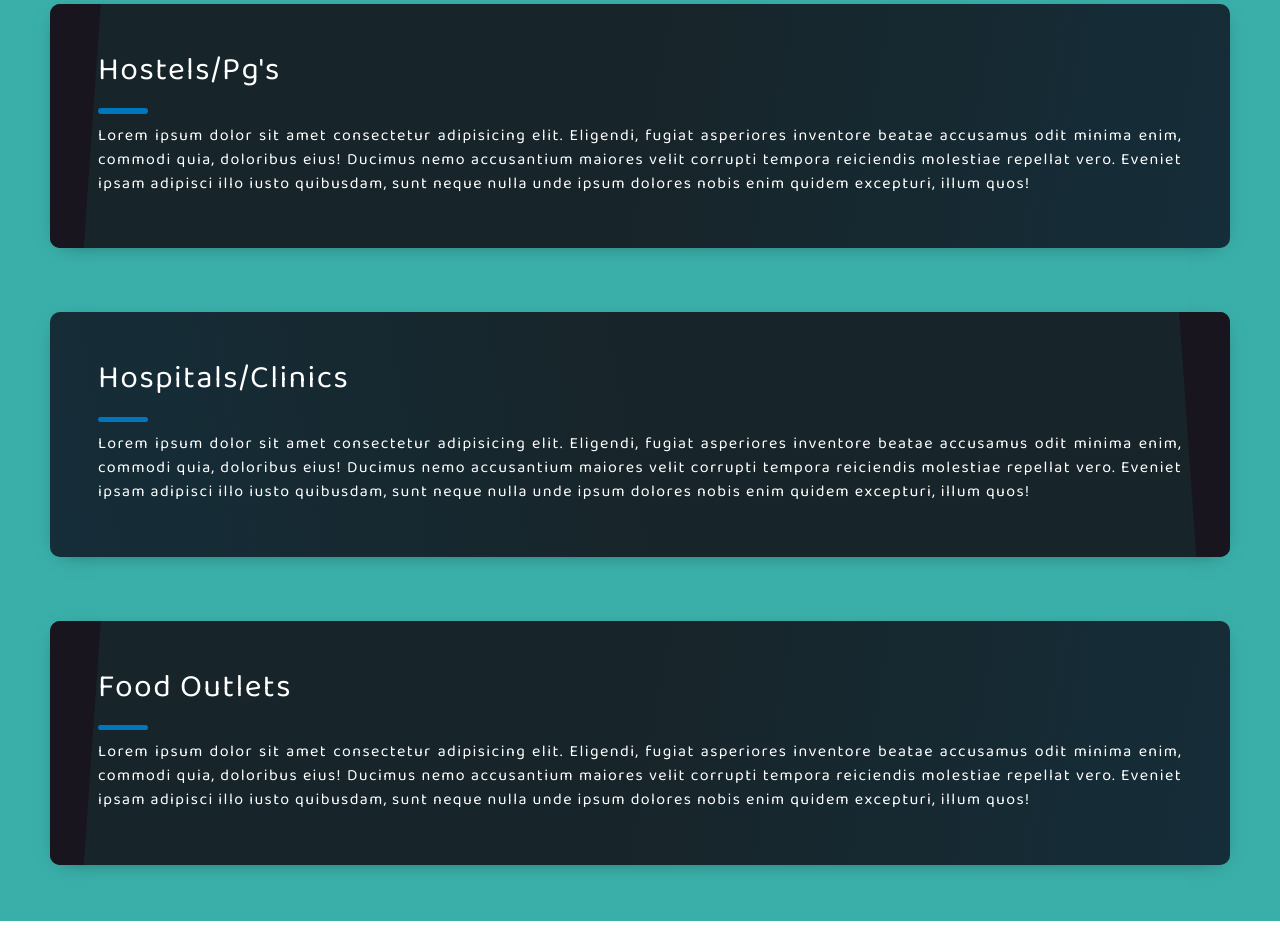
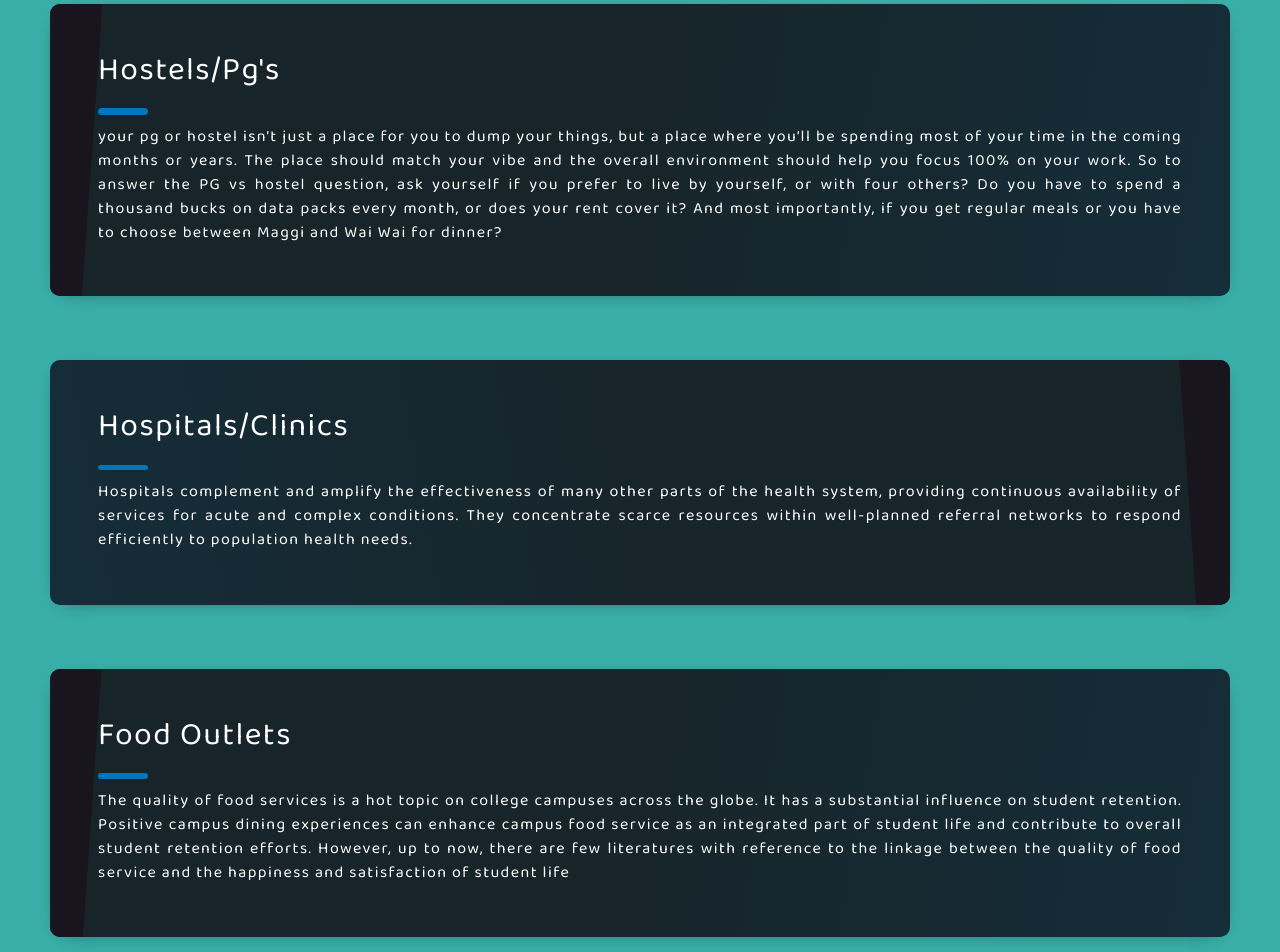
Before and after one commit to sahilkr7m/college-buddy, a React (Create React App) app in the folder college_buddy_frontend/: page / in a window 1280 px wide. Shown: the part 220-1172 px from the top of the page. Before the commit the page ends 1141 px from the top, so only its background shows below. Built offline with nearby package versions, Linux system fonts and the light colour scheme.

Commit message:
home_page_corrected

```diff
--- a/college_buddy_frontend/src/components/Home.js
+++ b/college_buddy_frontend/src/components/Home.js
@@ -1,6 +1,6 @@
-import React from 'react'
-import { Link } from 'react-router-dom'
-import '../home.scss'
+import React from "react";
+import { Link } from "react-router-dom";
+import "../home.scss";
 function Home() {
   return (
     <div>
@@ -11,33 +11,62 @@ function Home() {
         <br></br>
         <div class="container py-4">
           <article class="postcard dark blue">
-
             <div class="postcard__text">
-				<h1 class="postcard__title blue"> <Link to='/pg'>Hostels/Pg's</Link></h1>
+              <h1 class="postcard__title blue">
+                {" "}
+                <Link to="/pg">Hostels/Pg's</Link>
+              </h1>
 
               <div class="postcard__bar"></div>
-				<div class="postcard__preview-txt">Lorem ipsum dolor sit amet consectetur adipisicing elit. Eligendi, fugiat asperiores inventore beatae accusamus odit minima enim, commodi quia, doloribus eius! Ducimus nemo accusantium maiores velit corrupti tempora reiciendis molestiae repellat vero. Eveniet ipsam adipisci illo iusto quibusdam, sunt neque nulla unde ipsum dolores nobis enim quidem excepturi, illum quos!</div>
-
+              <div class="postcard__preview-txt">
+                your pg or hostel isn’t just a place for you to dump your
+                things, but a place where you’ll be spending most of your time
+                in the coming months or years. The place should match your vibe
+                and the overall environment should help you focus 100% on your
+                work. So to answer the PG vs hostel question, ask yourself if
+                you prefer to live by yourself, or with four others? Do you have
+                to spend a thousand bucks on data packs every month, or does
+                your rent cover it? And most importantly, if you get regular
+                meals or you have to choose between Maggi and Wai Wai for
+                dinner?
+              </div>
             </div>
           </article>
           <article class="postcard dark blue">
-
             <div class="postcard__text">
-				<h1 class="postcard__title blue"> <Link to='/hospital'>Hospitals/Clinics</Link></h1>
+              <h1 class="postcard__title blue">
+                {" "}
+                <Link to="/hospital">Hospitals/Clinics</Link>
+              </h1>
 
               <div class="postcard__bar"></div>
-				<div class="postcard__preview-txt">Lorem ipsum dolor sit amet consectetur adipisicing elit. Eligendi, fugiat asperiores inventore beatae accusamus odit minima enim, commodi quia, doloribus eius! Ducimus nemo accusantium maiores velit corrupti tempora reiciendis molestiae repellat vero. Eveniet ipsam adipisci illo iusto quibusdam, sunt neque nulla unde ipsum dolores nobis enim quidem excepturi, illum quos!</div>
-
+              <div class="postcard__preview-txt">
+                Hospitals complement and amplify the effectiveness of many other
+                parts of the health system, providing continuous availability of
+                services for acute and complex conditions. They concentrate
+                scarce resources within well-planned referral networks to
+                respond efficiently to population health needs.
+              </div>
             </div>
           </article>
           <article class="postcard dark blue">
-
             <div class="postcard__text">
-				<h1 class="postcard__title blue"> <Link to='/pg'>Food Outlets</Link></h1>
+              <h1 class="postcard__title blue">
+                {" "}
+                <Link to="/pg">Food Outlets</Link>
+              </h1>
 
               <div class="postcard__bar"></div>
-				<div class="postcard__preview-txt">Lorem ipsum dolor sit amet consectetur adipisicing elit. Eligendi, fugiat asperiores inventore beatae accusamus odit minima enim, commodi quia, doloribus eius! Ducimus nemo accusantium maiores velit corrupti tempora reiciendis molestiae repellat vero. Eveniet ipsam adipisci illo iusto quibusdam, sunt neque nulla unde ipsum dolores nobis enim quidem excepturi, illum quos!</div>
-
+              <div class="postcard__preview-txt">
+                The quality of food services is a hot topic on college campuses
+                across the globe. It has a substantial influence on student
+                retention. Positive campus dining experiences can enhance campus
+                food service as an integrated part of student life and
+                contribute to overall student retention efforts. However, up to
+                now, there are few literatures with reference to the linkage
+                between the quality of food service and the happiness and
+                satisfaction of student life
+              </div>
             </div>
           </article>
         </div>
@@ -48,7 +77,7 @@ function Home() {
     </div> */}
       </section>
     </div>
-  )
+  );
 }
 
-export default Home
+export default Home;
```
Also changed, not shown: 1 other file (tests, documents, lock files or other folders). Lines whose indentation alone changed are shown as unchanged.
